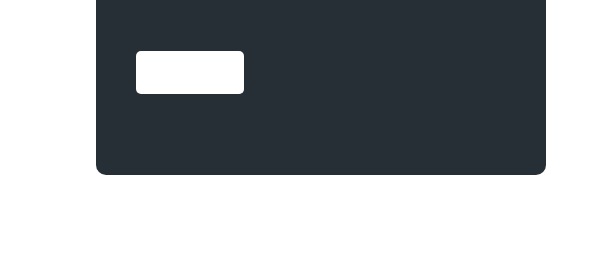
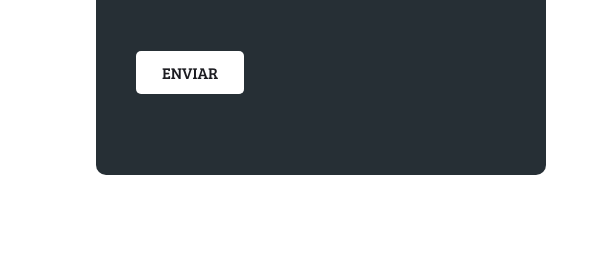
Before and after one commit to nami531/Pagina-web-MoM, a website: page html/index.html in a window 1280 px wide. In both pictures the pointer is over the input "Enviar". Shown: the part 2154-2425 px from the top of the page, 689-1280 px from the left. Drawn offline with Linux system fonts and the light colour scheme.

```diff
--- a/html/css/styles.css
+++ b/html/css/styles.css
@@ -1047,6 +1047,9 @@
   color: var(--background-color-dark);
   outline:none;
 }
+#button:hover{
+  color: var(--background-color-dark);
+}
 
 .button-form span {
   position: absolute;
```
Also changed, not shown: html/index.html (+1 -1 lines).
